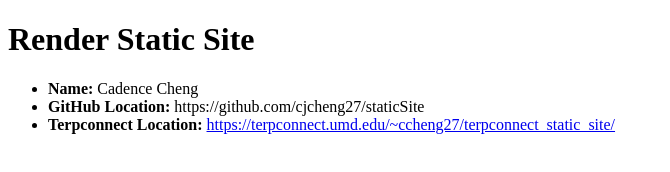
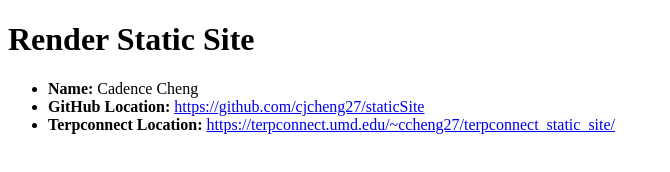
Before and after one commit to cjcheng27/staticSite, a plain HTML site: page index.html in a window 1280 px wide. Shown: the whole page, without its empty margins (0-670 px from the left). Drawn offline with Linux system fonts and the light colour scheme.

Commit message:
fixed github link fr

```diff
--- a/index.html
+++ b/index.html
@@ -12,7 +12,7 @@
     <p>
         <ul>
             <li><strong>Name: </strong>Cadence Cheng</li>
-            <li><strong>GitHub Location: </strong><a href="https://github.com/cjcheng27/staticSite"></a>https://github.com/cjcheng27/staticSite</li>
+            <li><strong>GitHub Location: </strong><a href="https://github.com/cjcheng27/staticSite">https://github.com/cjcheng27/staticSite</a></li>
             <li><strong>Terpconnect Location: </strong><a href="https://terpconnect.umd.edu/~ccheng27/terpconnect_static_site/">https://terpconnect.umd.edu/~ccheng27/terpconnect_static_site/</a></li>
         </ul>
     </p>
```
